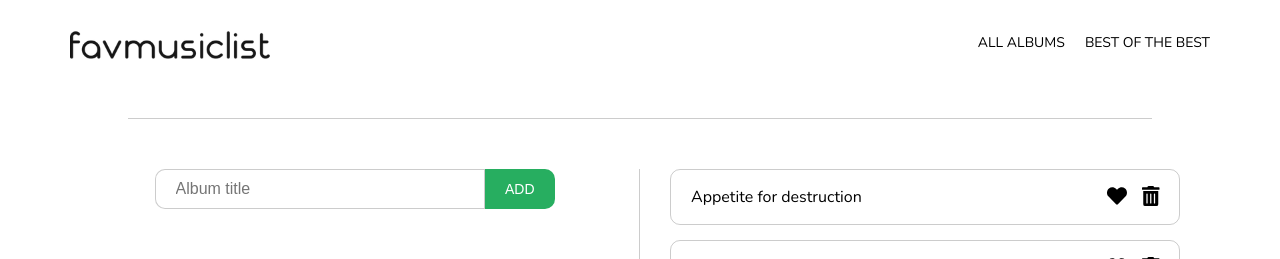
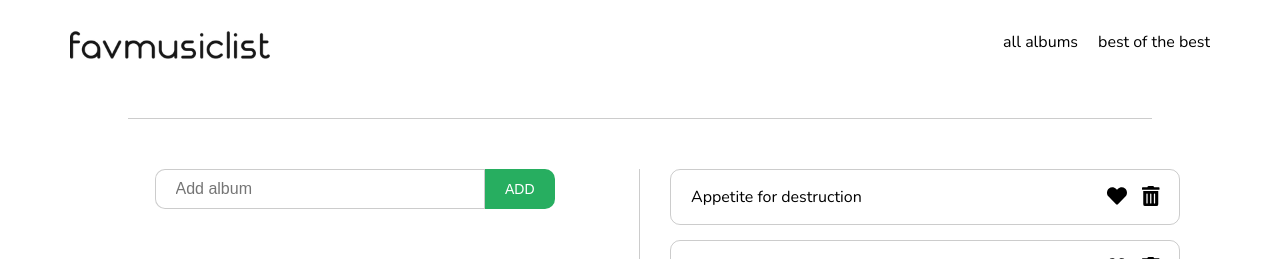
Before and after one commit to fluid14/fav-music-note, a React (Create React App) app: page /all in a window 1280 px wide. Shown: the top 259 px of the page. Built offline with nearby package versions, Linux system fonts and the light colour scheme.

Commit message:
add en translations

```diff
--- a/src/components/AddForm/AddForm.js
+++ b/src/components/AddForm/AddForm.js
@@ -1,4 +1,5 @@
 import React, { Component } from 'react';
+import translate from 'translations/en.json';
 import styles from './AddForm.module.sass';
 
 class AddForm extends Component {
@@ -19,12 +20,12 @@ class AddForm extends Component {
         <input
           className={styles.input}
           type="text"
-          placeholder="Album title"
+          placeholder={translate.addForm.inputPlaceholder}
           value={value}
           onChange={this.handleChange}
         />
         <button className={styles.submitBtn} type="submit">
-          Add
+          {translate.addForm.addBtn}
         </button>
       </form>
     );
--- a/src/components/IconBtn/IconBtn.js
+++ b/src/components/IconBtn/IconBtn.js
@@ -4,8 +4,8 @@ import cs from 'classnames';
 import { FontAwesomeIcon } from '@fortawesome/react-fontawesome';
 import styles from './IconBtn.module.sass';
 
-const IconBtn = ({ icon, className }) => (
-  <button type="button" title="Best of the best" className={cs(className, styles.iconBtn)}>
+const IconBtn = ({ icon, className, title }) => (
+  <button type="button" title={title} className={cs(className, styles.iconBtn)}>
     <FontAwesomeIcon icon={icon} />
   </button>
 );
@@ -15,6 +15,7 @@ export default IconBtn;
 IconBtn.propTypes = {
   icon: PropTypes.element.isRequired,
   className: PropTypes.string,
+  title: PropTypes.string.isRequired,
 };
 
 IconBtn.defaultProps = {
--- a/src/components/ListItem/ListItem.js
+++ b/src/components/ListItem/ListItem.js
@@ -1,5 +1,6 @@
 import React from 'react';
 import { faTrashAlt, faHeart } from '@fortawesome/free-solid-svg-icons';
+import translate from 'translations/en.json';
 import styles from './ListItem.module.sass';
 import IconBtn from '../IconBtn/IconBtn';
 
@@ -7,8 +8,8 @@ const ListItem = () => (
   <li className={styles.listItem}>
     <p className={styles.albumTitle}>Appetite for destruction</p>
     <div className={styles.actionWrap}>
-      <IconBtn icon={faHeart} />
-      <IconBtn icon={faTrashAlt} />
+      <IconBtn icon={faHeart} title={translate.listItem.likeBtn} />
+      <IconBtn icon={faTrashAlt} title={translate.listItem.deleteBtn} />
     </div>
   </li>
 );
--- a/src/components/Navbar/Navbar.js
+++ b/src/components/Navbar/Navbar.js
@@ -3,21 +3,21 @@ import cs from 'classnames';
 import logo from 'assets/logo.png';
 import { NavLink } from 'react-router-dom';
 import routes from 'routes/routes.json';
-import translation from 'translations/en.json';
+import translate from 'translations/en.json';
 import styles from './Navbar.module.sass';
 
 const NavBar = () => (
   <nav className={cs(styles.navbar, 'wrap')}>
-    <img src={logo} alt="FavMusicList Logo" className={styles.logo} />
+    <img src={logo} alt={translate.logoAlt} className={styles.logo} />
     <ul className={styles.menu}>
       <li className={styles.menuItem}>
         <NavLink className={styles.menuLink} to={routes.allAlbums}>
-          {translation.menu.allAlbums}
+          {translate.menu.allAlbums}
         </NavLink>
       </li>
       <li className={styles.menuItem}>
         <NavLink className={styles.menuLink} to={routes.bestAlbums}>
-          {translation.menu.bestAlbums}
+          {translate.menu.bestAlbums}
         </NavLink>
       </li>
     </ul>
--- a/src/components/Navbar/Navbar.module.sass
+++ b/src/components/Navbar/Navbar.module.sass
@@ -36,8 +36,8 @@
 
       .menuLink
         position: relative
-        font-size: 14px
-        text-transform: uppercase
+        font-size: 16px
+        text-transform: lowercase
 
         &:hover::after
           transform: translateX(0)
--- a/src/translations/en.json
+++ b/src/translations/en.json
@@ -1,6 +1,15 @@
 {
+  "logoAlt": "FavMusicList Logo",
   "menu": {
     "allAlbums": "All albums",
     "bestAlbums": "Best of the best"
+  },
+  "addForm": {
+    "inputPlaceholder": "Add album",
+    "addBtn": "Add"
+  },
+  "listItem": {
+    "likeBtn": "Best of the best",
+    "deleteBtn": "Delete album"
   }
 }
--- a/src/views/AllAlbumsView/AllAlbumsView.js
+++ b/src/views/AllAlbumsView/AllAlbumsView.js
@@ -3,7 +3,6 @@ import cs from 'classnames';
 import styles from './AllAlbumsView.module.sass';
 import AddForm from '../../components/AddForm/AddForm';
 import AlbumsList from '../../components/AlbumsList/AlbumsList';
-import ListItem from '../../components/ListItem/ListItem';
 
 const AllAlbumsView = () => (
   <div className={cs(styles.allAlbumsView, 'wrap')}>
```
